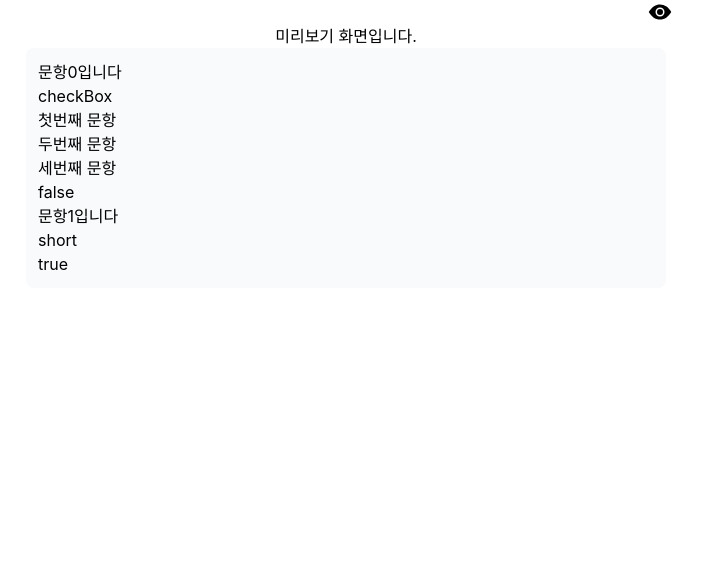
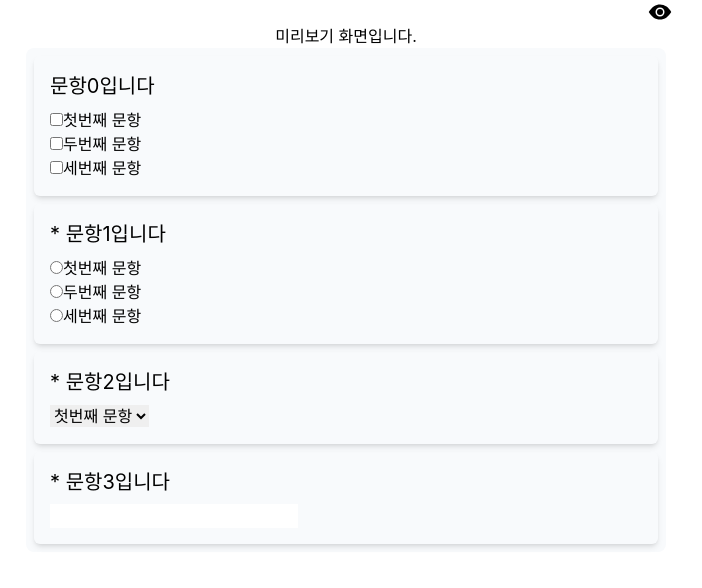
Before and after one commit to jooheekim0713/google-form, a React (Create React App) app: page /viewForm in a window 1280 px wide. Shown: the top 588 px of the page, without its empty margins (294-996 px from the left). Built offline with nearby package versions, Linux system fonts and the light colour scheme.

Commit message:
[ FEAT ] :  설문 문항 유형별 미리보기 화면 구현
 dropdown, radio 문항 유형별 미리보기 화면 기능 구현

```diff
--- a/src/pages/ViewForm.tsx
+++ b/src/pages/ViewForm.tsx
@@ -8,37 +8,63 @@ interface TitleProps {
   title?: { text: string; description: string };
 }
 
+const Question = () => {
+  const questions = useAppSelector(selectQuestion);
+
+  return (
+    <ol>
+      {questions.map((question) => (
+        <li className="p-4 shadow-md rounded-md m-2" key={question.id}>
+          <div className="mb-2 text-xl text">
+            <span>{question.required ? '* ' : ''}</span>
+            <span>{question.title}</span>
+          </div>
+
+          <div>
+            {question.type === 'dropdown' ? (
+              <select>
+                {question.answers.map((answer) => (
+                  <option value={answer}>{answer}</option>
+                ))}
+              </select>
+            ) : Array.isArray(question.answers) ? (
+              <ol>
+                {question.answers.map((answer, index) => (
+                  <li key={index}>
+                    <label className="block w-full">
+                      <input
+                        type={question.type}
+                        name={question.id.toString()}
+                        id={question.id.toString()}
+                      />
+                      <span>{answer}</span>
+                    </label>
+                  </li>
+                ))}
+              </ol>
+            ) : (
+              <textarea name="" id="" cols={50} rows={1} />
+            )}
+          </div>
+        </li>
+      ))}
+    </ol>
+  );
+};
+
 const ViewForm = ({ title }: TitleProps) => {
   const subject = useAppSelector(selectTitle);
-  const questions = useAppSelector(selectQuestion);
-  console.log(questions);
 
+  //question.type이 'text'일 경우 길이 제한 'textarea'일경우 길게 작성할 수 있도록 만들것
   return (
     <div className="flex flex-col items-center">
       미리보기 화면입니다.
-      <div className="w-5/6 md:w-4/6 lg:w-1/2 min-w-min rounded-lg p-3 bg-slate-50">
+      <div className="w-5/6 md:w-4/6 lg:w-1/2 min-w-min rounded-lg bg-slate-50">
         <section>
           <h1 className="text-5xl">{subject.text}</h1>
           <h2 className="text-xl">{subject.description}</h2>
         </section>
-        <ol>
-          {questions.map((question) => (
-            <li className="" key={question.id}>
-              <div>{question.title}</div>
-              <div>{question.type}</div>
-              {Array.isArray(question.answers) ? (
-                <ol>
-                  {question.answers.map((answer, index) => (
-                    <li>{answer}</li>
-                  ))}
-                </ol>
-              ) : (
-                <div>{question.answers}</div>
-              )}
-              <div>{question.required.toString()}</div>
-            </li>
-          ))}
-        </ol>
+        <Question />
       </div>
     </div>
   );
--- a/src/redux/question/questionSlice.ts
+++ b/src/redux/question/questionSlice.ts
@@ -5,7 +5,7 @@ interface QuestionState {
   id: number;
   title: string;
   type: string;
-  answers: string[] | string;
+  answers: string[];
   required: boolean;
 }
 
@@ -22,8 +22,22 @@ const initialState: QuestionState[] = [
   {
     id: 1,
     title: '문항1입니다',
+    type: 'radio',
+    answers: ['첫번째 문항', '두번째 문항', '세번째 문항'],
+    required: true,
+  },
+  {
+    id: 2,
+    title: '문항2입니다',
+    type: 'dropdown',
+    answers: ['첫번째 문항', '두번째 문항', '세번째 문항'],
+    required: true,
+  },
+  {
+    id: 3,
+    title: '문항3입니다',
     type: 'short',
-    answers: '',
+    answers: [''],
     required: true,
   },
 ];
```
